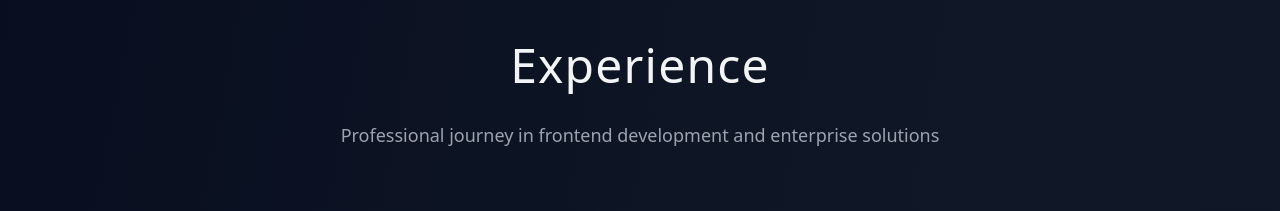
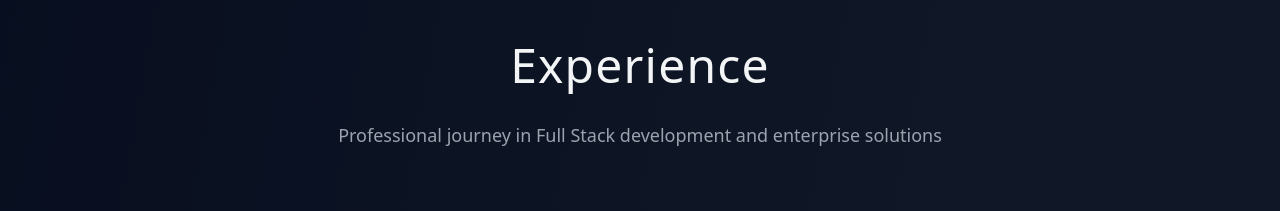
Before and after one commit to ashishballa/portfolio, a React (Vite) app in the folder ashishballa_portfolio/: page / in a window 1280 px wide. Shown: the part 1660-1871 px from the top of the page. Built offline with nearby package versions, Linux system fonts and the light colour scheme.

Commit message:
updated title

```diff
--- a/ashishballa_portfolio/src/App.jsx
+++ b/ashishballa_portfolio/src/App.jsx
@@ -361,7 +361,7 @@ const experiences = [
           <div className="text-center mb-20">
             <h2 className="text-4xl sm:text-5xl font-extralight text-gray-100 mb-8 tracking-wide">Experience</h2>
             <p className="text-lg text-gray-400 max-w-3xl mx-auto font-light">
-              Professional journey in frontend development and enterprise solutions
+              Professional journey in Full Stack development and enterprise solutions
             </p>
           </div>
 
```
